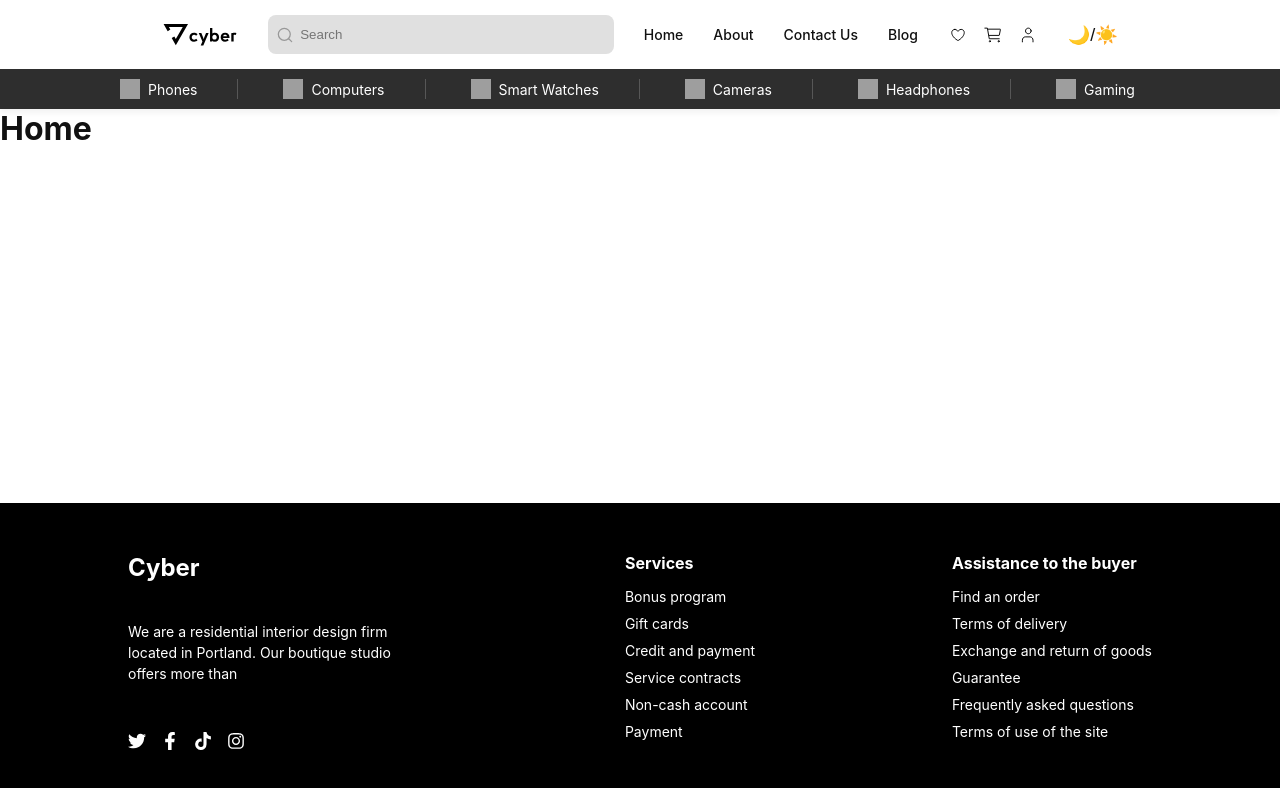
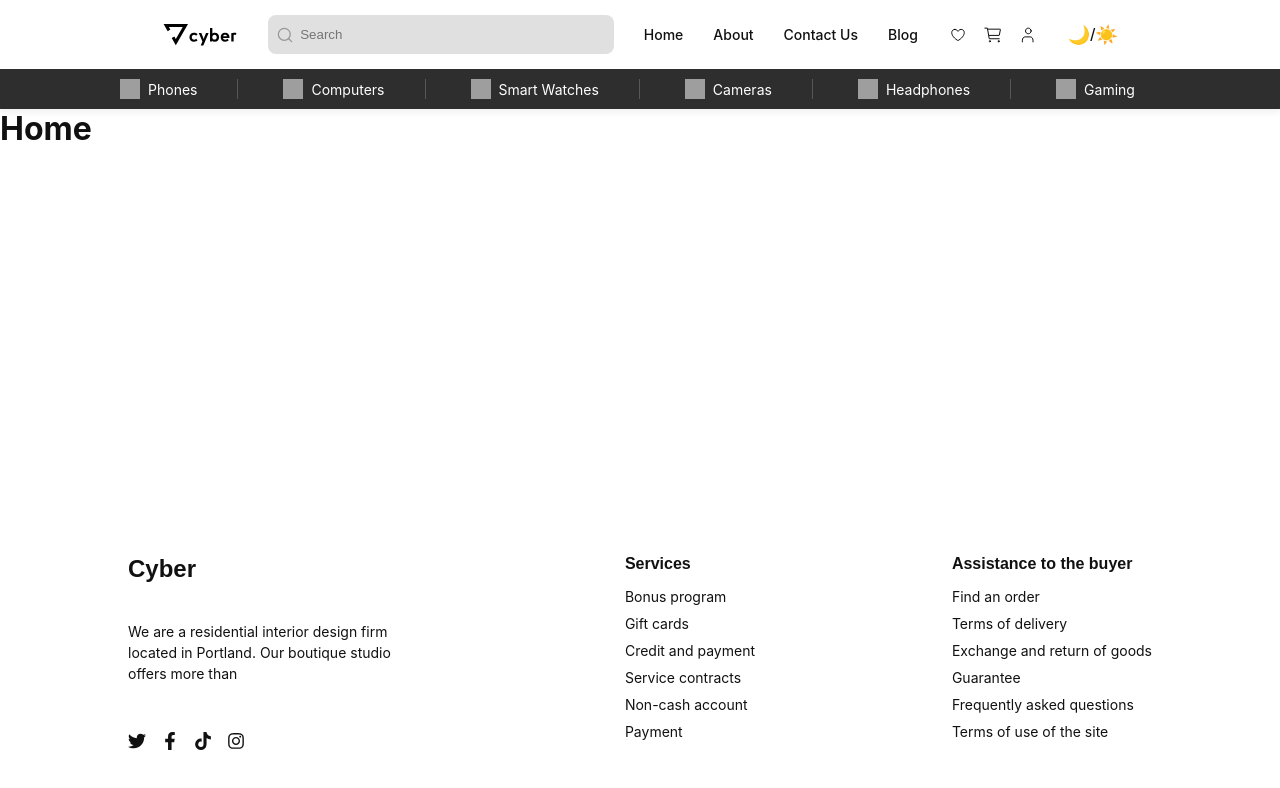
Before and after one commit to azimjon01/e-commerce, a React (Vite) app: page / in a window 1280 px wide. Shown: the top 788 px of the page. Built offline with nearby package versions, Linux system fonts and the light colour scheme; grey boxes are pictures that could not be loaded.

Commit message:
fixed theme in footer

```diff
--- a/src/components/layout/footer/Footer.styles.ts
+++ b/src/components/layout/footer/Footer.styles.ts
@@ -1,12 +1,12 @@
 import styled from "@emotion/styled";
 
-export const FooterContainer = styled.footer({
+export const FooterContainer = styled.footer((props) => ({
   display: "flex",
   justifyContent: "space-between",
   padding: "50px 10%",
-  backgroundColor: "#000",
-  color: "#fff",
-});
+  backgroundColor: props.theme.colors.background || "#000",
+  color: props.theme.colors.text || "#fff",
+}));
 
 export const FooterSection = styled.div({
   display: "flex",
@@ -15,10 +15,11 @@ export const FooterSection = styled.div({
   maxWidth: "300px",
 });
 
-export const Logo = styled.div({
+export const Logo = styled.div((props) => ({
   fontSize: "24px",
   fontWeight: "bold",
-});
+  fontFamily: props.theme.font.heading,
+}));
 
 export const Description = styled.p({
   fontSize: "14px",
@@ -40,23 +41,24 @@ export const SocialIcons = styled.div({
   },
 });
 
-export const SectionTitle = styled.h4({
+export const SectionTitle = styled.h4((props) => ({
   fontSize: "16px",
   fontWeight: "bold",
   marginBottom: "15px",
-});
+  fontFamily: props.theme.font.heading,
+}));
 
 export const List = styled.ul({
   listStyle: "none",
   padding: 0,
 });
 
-export const ListItem = styled.li({
+export const ListItem = styled.li((props) => ({
   fontSize: "14px",
   marginBottom: "10px",
   cursor: "pointer",
   transition: "color 0.3s ease",
   "&:hover": {
-    color: "#007bff",
+    color: props.theme.colors.primary,
   },
-});
+}));
```
